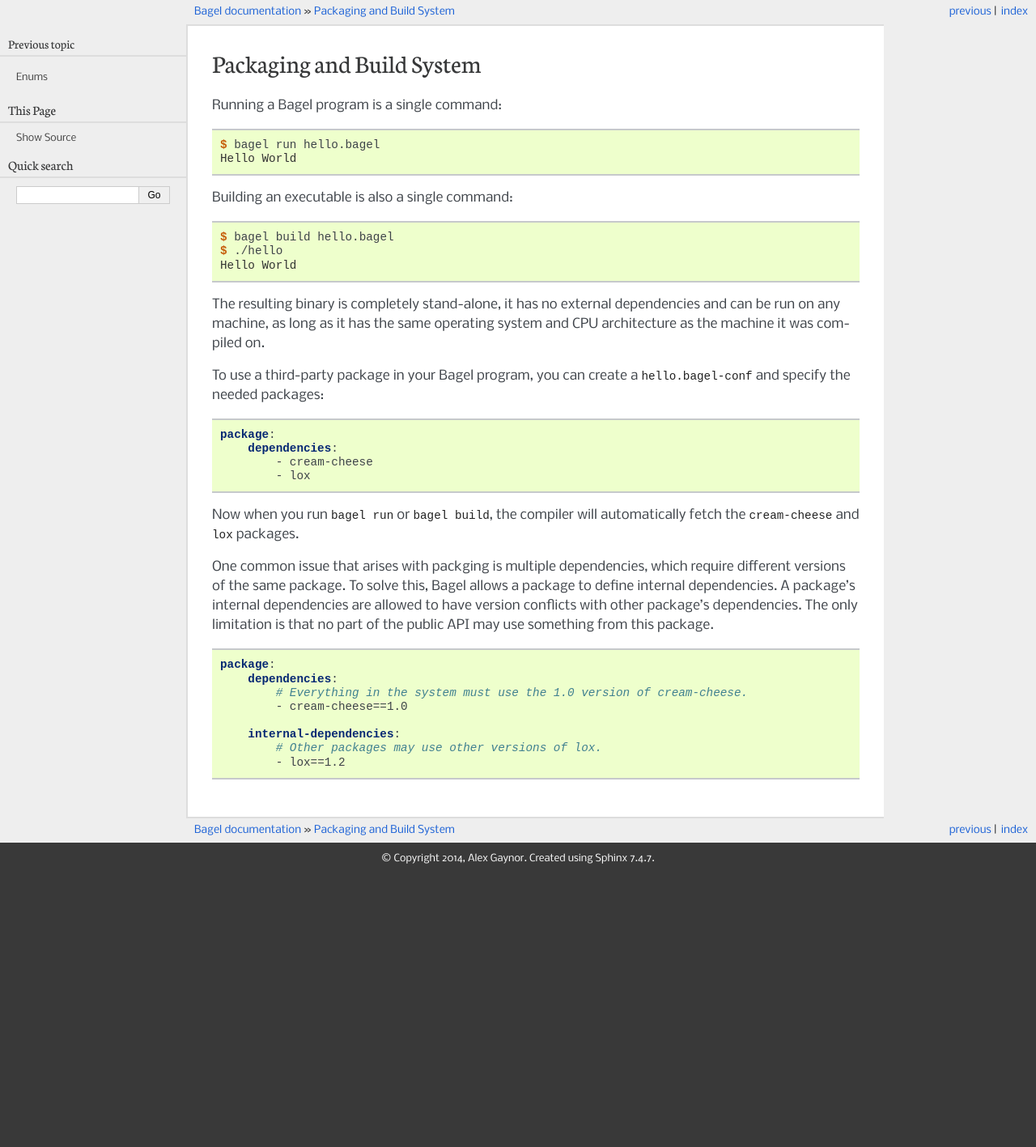
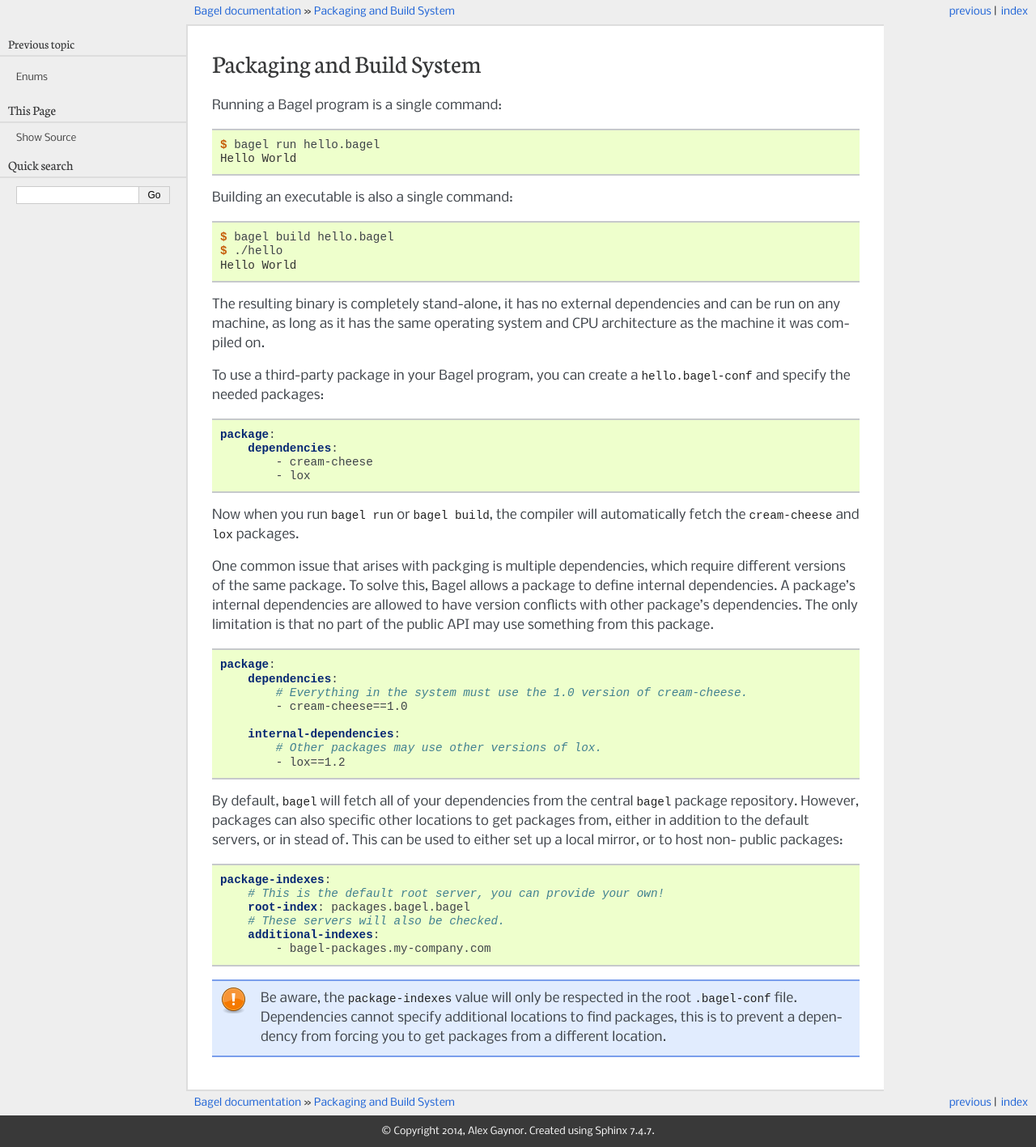
Before and after one commit to alex/bagel, a Sphinx documentation site: the page built from docs/features/packaging.rst, in a window 1280 px wide. Shown: the whole page at 81% size. Built offline with Sphinx 7.4.7, drawn with Linux system fonts in a browser that asks for light colours; before the commit the page ends 1080 px from its top, so only the background shows below that.

Commit message:
More words

```diff
--- a/docs/features/packaging.rst
+++ b/docs/features/packaging.rst
@@ -50,3 +50,25 @@ use something from this package.
         internal-dependencies:
             # Other packages may use other versions of lox.
             - lox==1.2
+
+By default, ``bagel`` will fetch all of your dependencies from the central
+``bagel`` package repository. However, packages can also specific other
+locations to get packages from, either in addition to the default servers, or
+in stead of. This can be used to either set up a local mirror, or to host non-
+public packages:
+
+.. code-block:: yaml
+
+    package-indexes:
+        # This is the default root server, you can provide your own!
+        root-index: packages.bagel.bagel
+        # These servers will also be checked.
+        additional-indexes:
+            - bagel-packages.my-company.com
+
+.. note::
+
+    Be aware, the ``package-indexes`` value will only be respected in the root
+    ``.bagel-conf`` file. Dependencies cannot specify additional locations to
+    find packages, this is to prevent a dependency from forcing you to get
+    packages from a different location.
```
